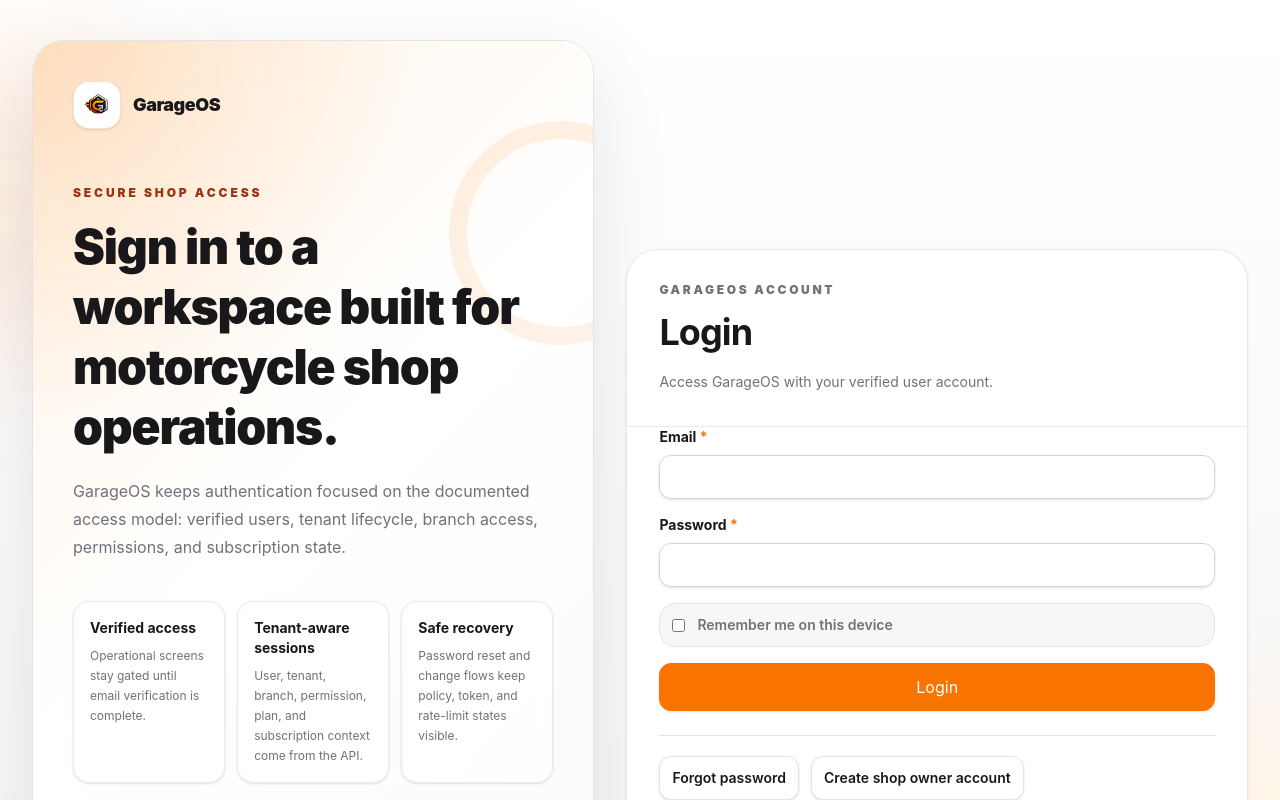
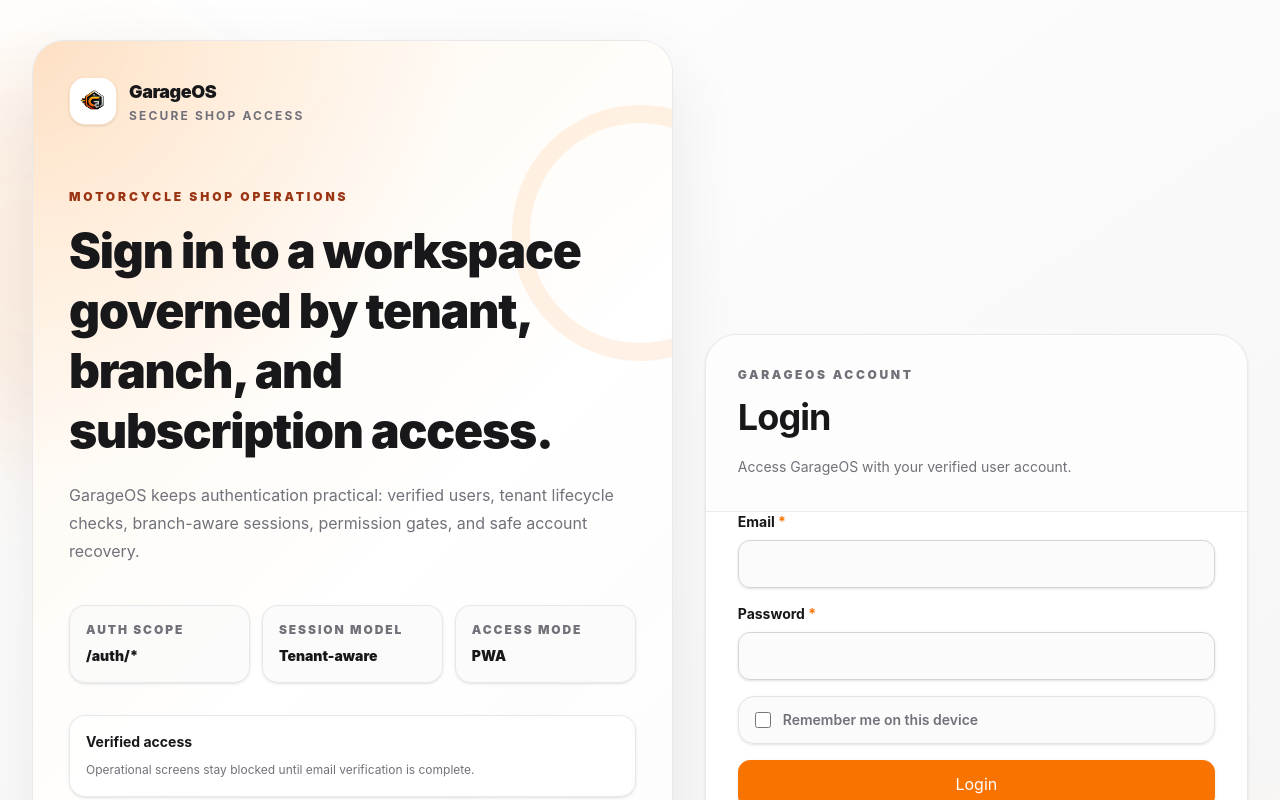
Before and after one commit to dev-jeyelscott/garageos, a Next.js app in the folder apps/web/: page /auth/login in a window 1280 px wide. Shown: the top 800 px of the page. Built offline with nearby package versions, Linux system fonts and the light colour scheme.

Commit message:
style(web): refresh auth page layout
Signed-off-by: John Leward Escote <jleward.escote17@gmail.com>

```diff
--- a/apps/web/src/features/auth/components/auth-form-fields.base.tsx
+++ b/apps/web/src/features/auth/components/auth-form-fields.base.tsx
@@ -42,7 +42,7 @@ export function InputField({
         defaultValue={defaultValue}
         placeholder={placeholder}
         inputMode={inputMode}
-        className="bg-card/80"
+        className="min-h-12 bg-background/80 px-4 shadow-sm"
       />
     </label>
   );
@@ -74,7 +74,7 @@ export function PrimaryButton({
       type="submit"
       disabled={disabled}
       size="lg"
-      className="w-full shadow-[0_16px_34px_rgb(249_115_0_/_0.24)]"
+      className="w-full shadow-[0_16px_34px_rgb(249_115_0_/_0.22)]"
     >
       {children}
     </Button>
--- a/apps/web/src/features/auth/components/auth.base.tsx
+++ b/apps/web/src/features/auth/components/auth.base.tsx
@@ -14,24 +14,38 @@ import {
 const authTrustPoints = [
   {
     title: 'Verified access',
-    description: 'Operational screens stay gated until email verification is complete.',
+    description: 'Operational screens stay blocked until email verification is complete.',
   },
   {
-    title: 'Tenant-aware sessions',
+    title: 'Tenant-aware',
     description:
-      'User, tenant, branch, permission, plan, and subscription context come from the API.',
+      'Session context comes from the API: tenant, branch, permissions, plan, and status.',
   },
   {
     title: 'Safe recovery',
-    description:
-      'Password reset and change flows keep policy, token, and rate-limit states visible.',
+    description: 'Password reset and verification states remain explicit and recoverable.',
   },
 ] as const;
 
 const authPrinciples = [
   'Email verification before operational access',
-  'Tenant lifecycle and permission gates stay backend-authoritative',
-  'Password policy and token expiry errors remain explicit',
+  'Tenant lifecycle gates before module access',
+  'Backend authorization remains authoritative',
+] as const;
+
+const authStats = [
+  {
+    label: 'Auth scope',
+    value: '/auth/*',
+  },
+  {
+    label: 'Session model',
+    value: 'Tenant-aware',
+  },
+  {
+    label: 'Access mode',
+    value: 'PWA',
+  },
 ] as const;
 
 export function AuthPageShell({
@@ -49,31 +63,31 @@ export function AuthPageShell({
     <main className="relative isolate min-h-dvh overflow-hidden bg-background text-foreground">
       <div
         aria-hidden="true"
-        className="absolute inset-0 -z-10 bg-[linear-gradient(180deg,rgb(255_255_255)_0%,rgb(var(--background))_48%,rgb(var(--muted))_100%)] dark:bg-[linear-gradient(180deg,rgb(var(--background))_0%,rgb(var(--background))_48%,rgb(var(--muted))_100%)]"
+        className="pointer-events-none absolute inset-0 -z-20 bg-[linear-gradient(145deg,rgb(255_255_255)_0%,rgb(var(--background))_44%,rgb(var(--muted))_100%)] dark:bg-[linear-gradient(145deg,rgb(var(--background))_0%,rgb(var(--background))_54%,rgb(var(--muted))_100%)]"
       />
       <div
         aria-hidden="true"
-        className="absolute -left-36 top-10 -z-10 h-80 w-80 rounded-full bg-primary/10 blur-3xl"
+        className="pointer-events-none absolute -left-40 top-16 -z-10 h-72 w-72 rounded-full bg-primary/10 blur-3xl sm:h-96 sm:w-96"
       />
       <div
         aria-hidden="true"
-        className="absolute -right-32 bottom-0 -z-10 h-96 w-96 rounded-full bg-accent blur-3xl"
+        className="pointer-events-none absolute -right-36 bottom-10 -z-10 h-72 w-72 rounded-full bg-accent/70 blur-3xl sm:h-96 sm:w-96"
       />
 
       <Container className="relative flex min-h-dvh max-w-7xl items-center py-5 sm:py-8 lg:py-10">
-        <div className="grid w-full gap-5 lg:grid-cols-[0.95fr_1.05fr] lg:items-stretch xl:gap-8">
-          <aside className="relative overflow-hidden rounded-[2rem] border border-border bg-card p-5 text-card-foreground shadow-[0_24px_80px_rgb(15_23_42_/_0.10)] sm:p-8 lg:min-h-[680px] lg:p-10">
+        <div className="grid w-full gap-5 lg:grid-cols-[minmax(0,0.92fr)_minmax(440px,0.78fr)] lg:items-center xl:gap-8">
+          <aside className="relative overflow-hidden rounded-[2rem] border border-border/80 bg-card/90 p-5 text-card-foreground shadow-[0_24px_70px_rgb(15_23_42_/_0.08)] backdrop-blur sm:p-7 lg:min-h-[640px] lg:p-9">
             <div
               aria-hidden="true"
-              className="absolute inset-0 bg-[radial-gradient(circle_at_top_left,rgb(var(--primary)_/_0.18),transparent_34%),linear-gradient(135deg,rgb(var(--accent)),rgb(var(--card))_46%,rgb(var(--background)))]"
+              className="pointer-events-none absolute inset-0 bg-[radial-gradient(circle_at_top_left,rgb(var(--primary)_/_0.16),transparent_32%),linear-gradient(135deg,rgb(var(--accent)_/_0.82),rgb(var(--card)_/_0.92)_48%,rgb(var(--background)_/_0.86))]"
             />
             <div
               aria-hidden="true"
-              className="absolute -right-20 top-20 h-56 w-56 rounded-full border-[18px] border-primary/10"
+              className="pointer-events-none absolute -right-24 top-16 h-64 w-64 rounded-full border-[18px] border-primary/10"
             />
             <div
               aria-hidden="true"
-              className="absolute bottom-8 right-8 hidden h-28 w-44 rounded-full border-y-[10px] border-primary/20 lg:block"
+              className="pointer-events-none absolute bottom-10 right-8 hidden h-24 w-44 rounded-full border-y-[10px] border-primary/15 lg:block"
             />
 
             <div className="relative z-10 flex h-full flex-col">
@@ -88,23 +102,42 @@ export function AuthPageShell({
                     className="h-9 w-9 object-contain"
                   />
                 </span>
-                <span className="text-lg font-black tracking-tight">GarageOS</span>
+                <span className="grid gap-0.5">
+                  <span className="text-lg font-black tracking-tight">GarageOS</span>
+                  <span className="text-xs font-bold uppercase tracking-[0.18em] text-muted-foreground">
+                    Secure shop access
+                  </span>
+                </span>
               </Link>
 
-              <div className="mt-9 max-w-2xl lg:mt-14">
+              <div className="mt-9 max-w-2xl lg:mt-16">
                 <p className="text-xs font-black uppercase tracking-[0.24em] text-accent-foreground">
-                  Secure shop access
+                  Motorcycle shop operations
                 </p>
                 <h1 className="mt-4 text-3xl font-black leading-tight tracking-tight text-foreground sm:text-4xl lg:text-5xl">
-                  Sign in to a workspace built for motorcycle shop operations.
+                  Sign in to a workspace governed by tenant, branch, and subscription access.
                 </h1>
                 <p className="mt-5 max-w-xl text-sm leading-6 text-muted-foreground sm:text-base sm:leading-7">
-                  GarageOS keeps authentication focused on the documented access model: verified
-                  users, tenant lifecycle, branch access, permissions, and subscription state.
+                  GarageOS keeps authentication practical: verified users, tenant lifecycle checks,
+                  branch-aware sessions, permission gates, and safe account recovery.
                 </p>
               </div>
 
-              <div className="mt-7 grid gap-3 sm:grid-cols-3 lg:mt-10 lg:grid-cols-1 xl:grid-cols-3">
+              <div className="mt-7 grid gap-3 sm:grid-cols-3 lg:mt-10">
+                {authStats.map((item) => (
+                  <section
+                    key={item.label}
+                    className="rounded-2xl border border-border/80 bg-background/70 p-4 shadow-sm backdrop-blur"
+                  >
+                    <p className="text-xs font-black uppercase tracking-[0.16em] text-muted-foreground">
+                      {item.label}
+                    </p>
+                    <p className="mt-2 text-sm font-black text-foreground">{item.value}</p>
+                  </section>
+                ))}
+              </div>
+
+              <div className="mt-6 grid gap-3 lg:mt-8">
                 {authTrustPoints.map((item) => (
                   <section
                     key={item.title}
@@ -142,8 +175,8 @@ export function AuthPageShell({
           </aside>
 
           <section className="flex items-center">
-            <Card className="w-full overflow-hidden rounded-[2rem] border-border/80 bg-card/95 shadow-[0_24px_80px_rgb(15_23_42_/_0.12)] backdrop-blur">
-              <CardHeader className="border-b border-border/70">
+            <Card className="w-full overflow-hidden rounded-[2rem] border-border/80 bg-card/95 shadow-[0_24px_70px_rgb(15_23_42_/_0.10)] backdrop-blur">
+              <CardHeader className="border-b border-border/70 bg-background/35">
                 <p className="text-xs font-black uppercase tracking-[0.22em] text-muted-foreground">
                   GarageOS account
                 </p>
@@ -153,13 +186,13 @@ export function AuthPageShell({
                 <CardDescription className="mt-3 max-w-xl">{description}</CardDescription>
               </CardHeader>
 
-              <CardContent>
+              <CardContent className="space-y-6">
                 {children}
 
                 {secondaryActions === undefined ? null : (
                   <nav
                     aria-label="Related auth actions"
-                    className="mt-6 flex flex-wrap gap-3 border-t border-border pt-5 text-sm"
+                    className="flex flex-wrap gap-3 border-t border-border pt-5 text-sm"
                   >
                     {secondaryActions}
                   </nav>
@@ -178,18 +211,18 @@ export const styles = {
   field: 'grid gap-2',
   label: 'text-sm font-bold text-foreground',
   checkboxLabel:
-    'flex min-h-11 items-center gap-3 rounded-2xl border border-border bg-muted/70 px-3 text-sm font-semibold text-muted-foreground',
+    'flex min-h-12 items-center gap-3 rounded-2xl border border-border bg-background/80 px-4 text-sm font-semibold text-muted-foreground shadow-sm transition focus-within:border-ring focus-within:ring-2 focus-within:ring-ring/20',
   checkboxControl:
     'h-4 w-4 rounded border-input accent-primary focus-visible:outline-ring disabled:cursor-not-allowed disabled:opacity-60',
   buttonRow:
-    'mt-4 grid gap-3 sm:flex sm:flex-wrap [&>a]:w-full [&>button]:w-full sm:[&>a]:w-auto sm:[&>button]:w-auto',
-  link: 'inline-flex min-h-11 items-center rounded-xl border border-border bg-card px-3 text-sm font-semibold text-foreground no-underline shadow-sm transition hover:border-primary/30 hover:bg-accent hover:text-accent-foreground',
-  infoPanel: 'mt-4 border-primary/20 shadow-sm',
-  statusPanel: 'mt-4 shadow-sm',
+    'grid gap-3 sm:flex sm:flex-wrap [&>a]:w-full [&>button]:w-full sm:[&>a]:w-auto sm:[&>button]:w-auto',
+  link: 'inline-flex min-h-11 items-center rounded-xl border border-border bg-background px-3 text-sm font-semibold text-foreground no-underline shadow-sm transition hover:border-primary/30 hover:bg-accent hover:text-accent-foreground focus-visible:outline-none focus-visible:ring-2 focus-visible:ring-ring/30',
+  infoPanel: 'border-primary/20 bg-accent/45 shadow-sm',
+  statusPanel: 'shadow-sm',
   statusText: 'text-sm leading-6 text-muted-foreground',
   panelTitle: 'mb-2 text-base font-bold text-foreground',
   paragraph: 'mb-2 text-sm leading-6 text-muted-foreground',
-  helpPanel: 'rounded-2xl border border-dashed border-primary/30 bg-accent/60 p-4',
+  helpPanel: 'rounded-2xl border border-dashed border-primary/30 bg-accent/55 p-4',
   helpTitle: 'mb-2 text-sm font-bold text-foreground',
   helpList: 'm-0 grid list-none gap-2 p-0 text-sm text-muted-foreground',
   detailList: 'mt-2 list-disc space-y-1 pl-5 text-sm text-muted-foreground',
--- a/apps/web/src/features/auth/components/auth.client.tsx
+++ b/apps/web/src/features/auth/components/auth.client.tsx
@@ -98,7 +98,7 @@ export function LoginScreen() {
         />
 
         <label className={styles.checkboxLabel}>
-          <input name="remember_me" type="checkbox" />
+          <input name="remember_me" type="checkbox" className={styles.checkboxControl} />
           Remember me on this device
         </label>
 
@@ -187,6 +187,7 @@ export function OwnerSignupScreen() {
 
 export function EmailVerificationRequiredScreen() {
   const [state, setState] = useState<ActionState>(initialActionState);
+  const isSubmitting = state.status === 'submitting';
 
   async function handleResend() {
     setState({
@@ -241,10 +242,10 @@ export function EmailVerificationRequiredScreen() {
       </InfoPanel>
 
       <div className={styles.buttonRow}>
-        <Button type="button" onClick={handleResend}>
+        <Button type="button" onClick={handleResend} disabled={isSubmitting}>
           Resend verification email
         </Button>
-        <Button type="button" variant="secondary" onClick={handleLogout}>
+        <Button type="button" variant="secondary" onClick={handleLogout} disabled={isSubmitting}>
           Logout
         </Button>
       </div>
@@ -540,6 +541,7 @@ export function HomeSessionScreen() {
 export function LogoutScreen() {
   const router = useRouter();
   const [state, setState] = useState<ActionState>(initialActionState);
+  const isSubmitting = state.status === 'submitting';
 
   async function handleLogoutCurrentDevice() {
     setState({
@@ -592,10 +594,15 @@ export function LogoutScreen() {
       secondaryActions={<AuthLink href="/">Cancel</AuthLink>}
     >
       <div className={styles.buttonRow}>
-        <Button type="button" onClick={handleLogoutCurrentDevice}>
+        <Button type="button" onClick={handleLogoutCurrentDevice} disabled={isSubmitting}>
           Logout current device
         </Button>
-        <Button type="button" variant="secondary" onClick={handleLogoutAllDevices}>
+        <Button
+          type="button"
+          variant="secondary"
+          onClick={handleLogoutAllDevices}
+          disabled={isSubmitting}
+        >
           Logout all devices
         </Button>
       </div>
```
